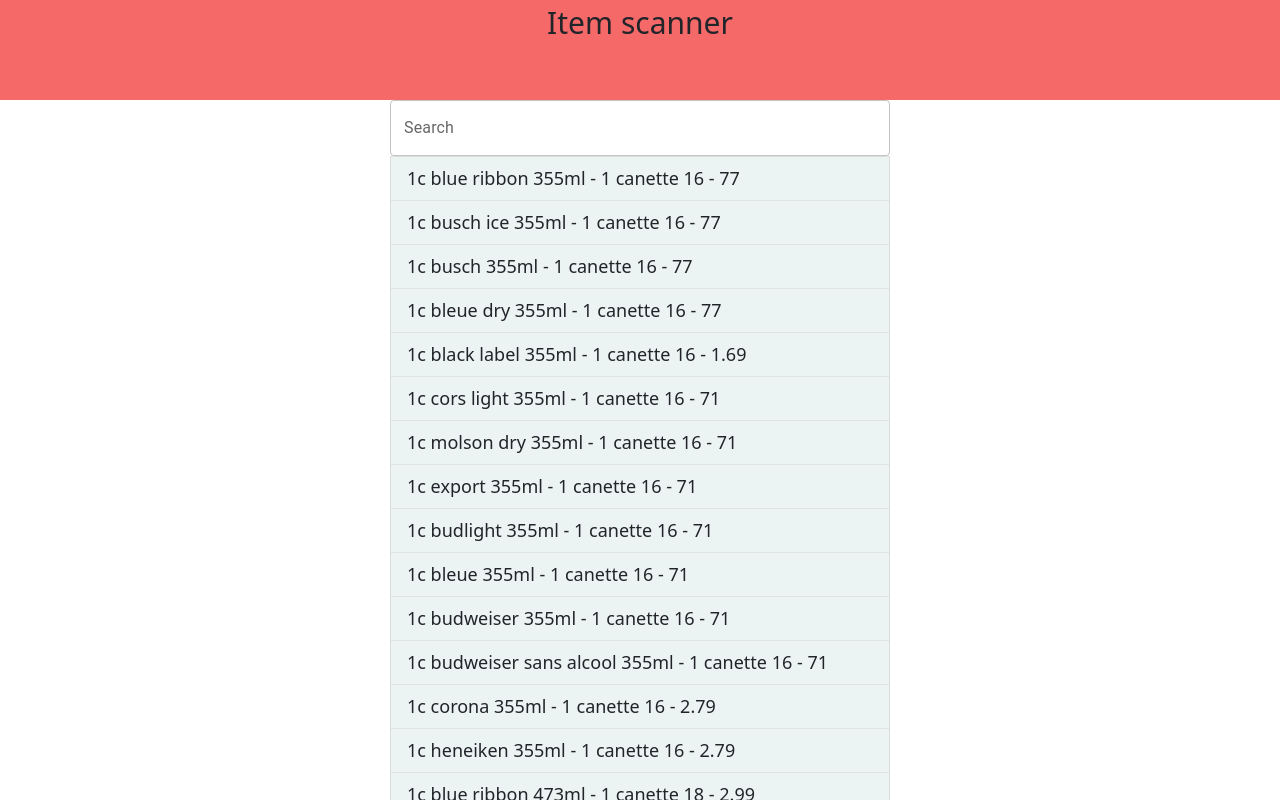
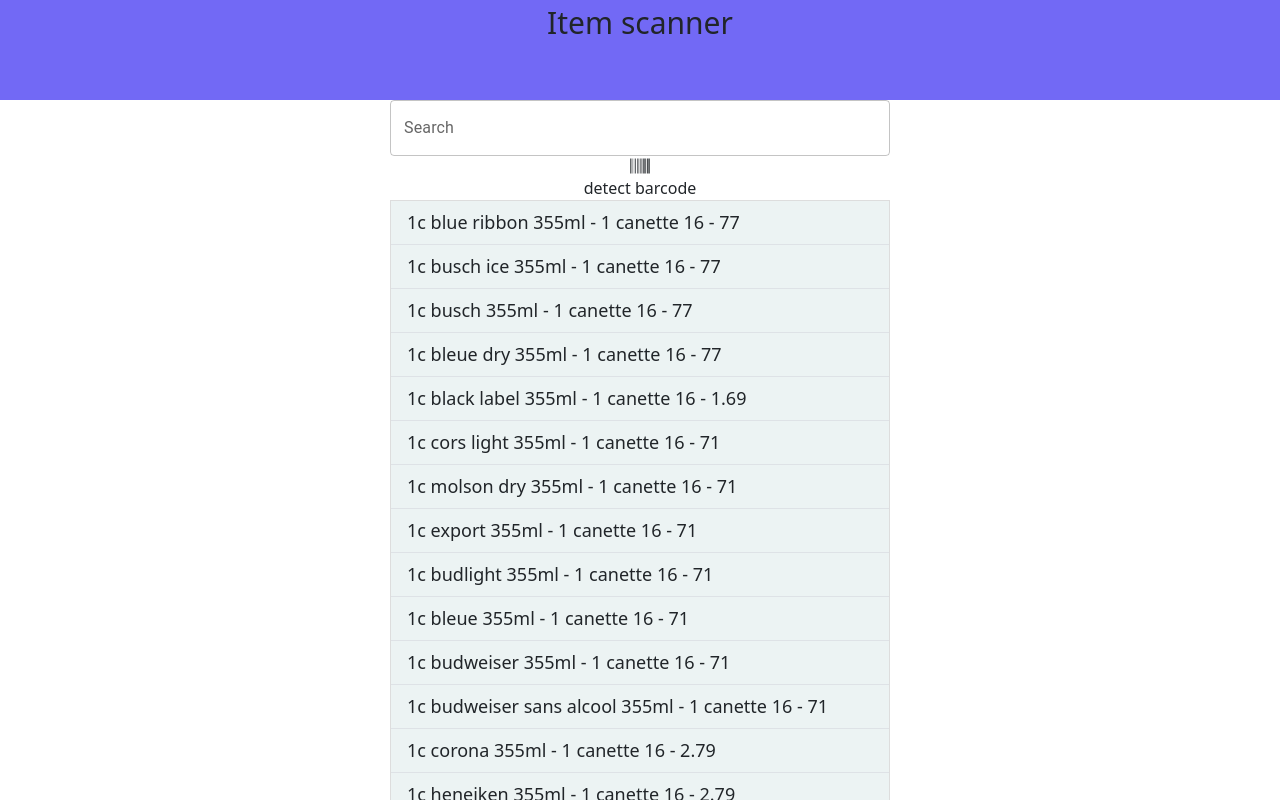
Before and after one commit to decorJim/item-scanner, a React (Vite) app: page / in a window 1280 px wide. Shown: the top 800 px of the page. Built offline with nearby package versions, Linux system fonts and the light colour scheme.

Commit message:
add barcode icon

```diff
--- a/package.json
+++ b/package.json
@@ -15,7 +15,8 @@
     "@mui/material": "^5.14.3",
     "bootstrap": "^5.3.3",
     "react": "^18.3.1",
-    "react-dom": "^18.3.1"
+    "react-dom": "^18.3.1",
+    "react-icons": "^5.4.0"
   },
   "devDependencies": {
     "@eslint/js": "^9.15.0",
--- a/src/components/ListGroup.css
+++ b/src/components/ListGroup.css
@@ -16,11 +16,20 @@
     padding: 0; /* Optional: Reset padding */
     margin-left: auto;
     margin-right: auto;
-    border: 1px solid #ddd; /* Optional: Add a border */
+    border: 1px solid #dddddd; /* Optional: Add a border */
     border-radius: 5px; /* Optional: Add rounded corners */
-    background-color: #fff; /* Optional: Set background color */
+    background-color: #ffffff; /* Optional: Set background color */
 }
 
 .list-group-item {
     font-size: large;
 }
+
+.barcode-icon {
+    font-size: 100px;
+}
+
+.barcode-icon:hover {
+    background-color: rgb(222, 214, 214);
+    cursor: pointer;
+}
--- a/src/components/ListGroup.tsx
+++ b/src/components/ListGroup.tsx
@@ -3,7 +3,7 @@
 import "./ListGroup.css";
 import Product from "../types/Product";
 import Products from "./products";
-
+import { FaBarcode } from "react-icons/fa";
 
 function ListGroup() {
   const [inputText, setInputText] = useState("");
@@ -63,6 +63,8 @@
         }}
       />
       )}
+      <FaBarcode className="barcode-icon" />
+      detect barcode
       <Products data={filteredData} hideSearchBar={hideSearchBar} showSearchBar={showSearchBar}/>
     </div>
   );
--- a/src/components/header.css
+++ b/src/components/header.css
@@ -1,6 +1,6 @@
 .header-section {
     height: 100px;
     text-align: center;
-    background-color: rgb(245, 105, 105);
+    background-color: rgb(114, 105, 245);
     font-size: 30px;
 }
--- a/src/components/productDetails.tsx
+++ b/src/components/productDetails.tsx
@@ -9,7 +9,9 @@
 const ProductDetails: React.FC<ProductDetailsProps> = ({ product, onClose }) => {
     return (
         <div className="product-details">
+          <br></br>
           <h2>Product Details</h2>
+          <br></br>
           <p><strong>ID:</strong> { product.id }</p>
           <p><strong>Name:</strong> { product.name }</p>
           <p><strong>Category:</strong> { product.category }</p>
```
Also changed, not shown: 1 other file (tests, documents, lock files or other folders).
